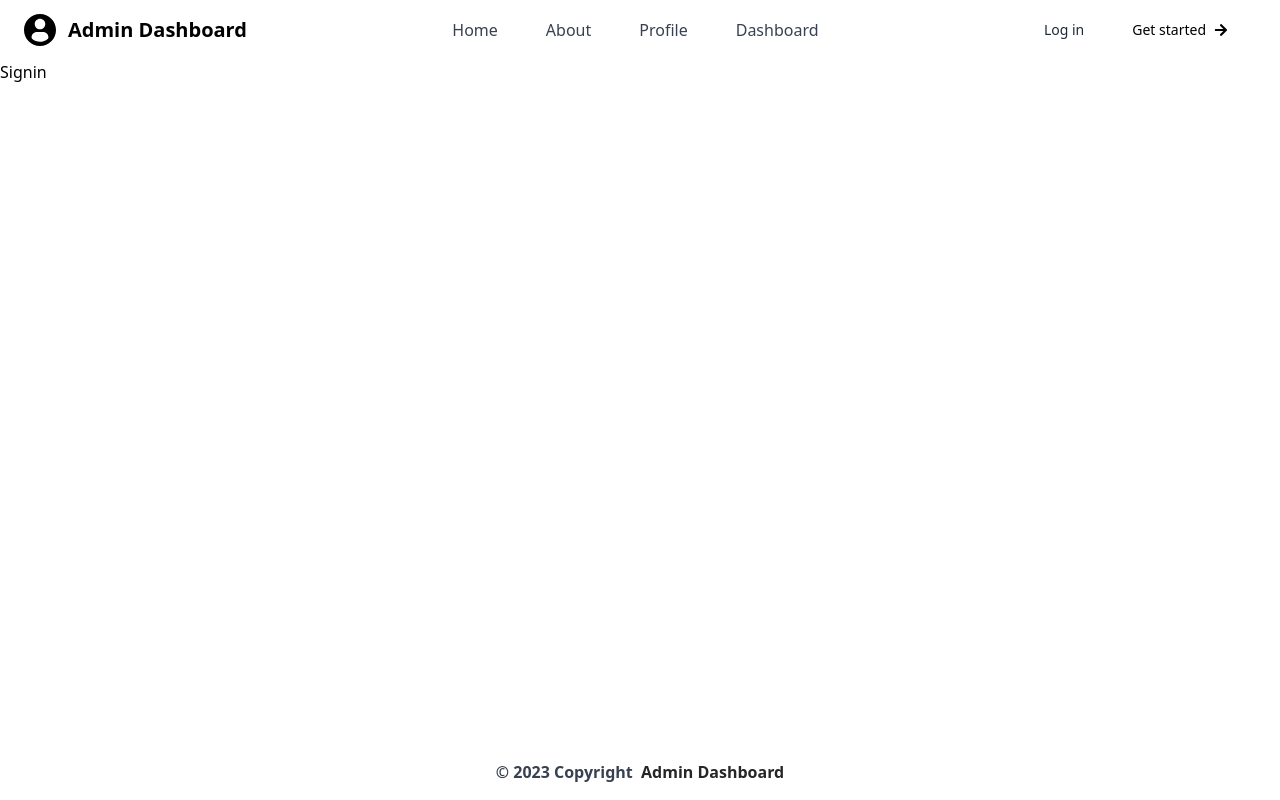
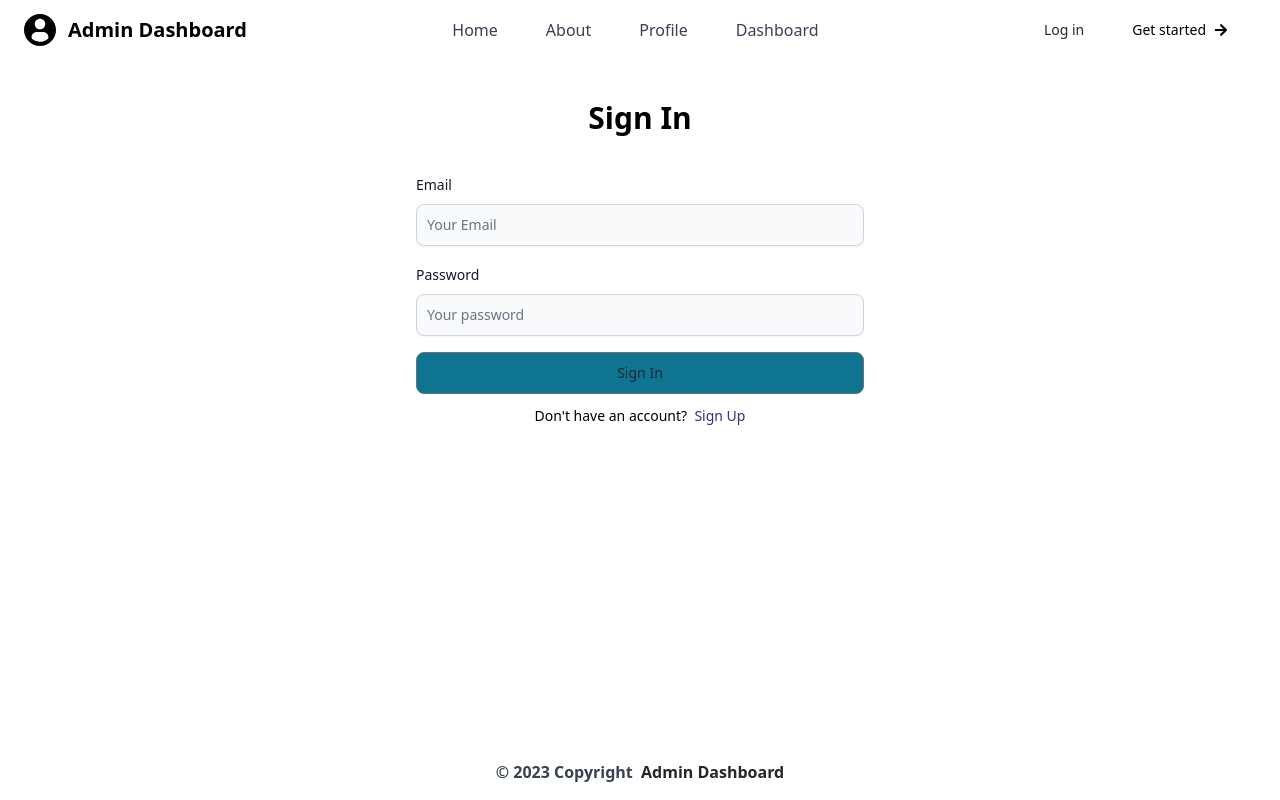
Before and after one commit to mohd-shibilicv/React-Redux-JWT---Admin-Dashboard, a React (Vite) app in the folder react-crud-admin/: page /signin in a window 1280 px wide. Built offline with nearby package versions, Linux system fonts and the light colour scheme.

Commit message:
Sign In UI and functionality Completed

```diff
--- a/package.json
+++ b/package.json
@@ -17,6 +17,7 @@
     "express": "^4.18.2",
     "jsonwebtoken": "^9.0.2",
     "mongoose": "^8.0.3",
-    "nodemon": "^3.0.2"
+    "nodemon": "^3.0.2",
+    "react-toastify": "^9.1.3"
   }
 }
--- a/react-crud-admin/src/pages/Signin.jsx
+++ b/react-crud-admin/src/pages/Signin.jsx
@@ -1,7 +1,123 @@
-import React from 'react'
+import React, { useState } from "react";
+import { Button, Checkbox, Label, TextInput } from "flowbite-react";
+import { Link, useNavigate } from "react-router-dom";
 
 export default function Signin() {
+  const [formData, setFormData] = useState({});
+  const [error, setError] = useState(false);
+  const [errorMessage, setErrorMessage] = useState("");
+  const [loading, setLoading] = useState(false);
+  const navigate = useNavigate();
+
+  const handleChange = (e) => {
+    setFormData({ ...formData, [e.target.id]: e.target.value });
+  };
+
+  const handleSubmit = async (e) => {
+    e.preventDefault();
+    try {
+      setLoading(true);
+      setError(false);
+      const res = await fetch("/api/auth/signin", {
+        method: "POST",
+        headers: {
+          "Content-Type": "application/json",
+        },
+        body: JSON.stringify(formData),
+      });
+      const data = await res.json();
+      setLoading(false);
+      if (data.success === false) {
+        setError(true);
+        setErrorMessage(data.message);
+        return;
+      }
+      navigate('/')
+    } catch (error) {
+      setLoading(false);
+      setError(true);
+    }
+  };
+
   return (
-    <div>Signin</div>
-  )
+    <>
+      <h1 className="flex justify-center text-3xl mt-10 font-bold">Sign In</h1>
+      <div className="flex justify-center mt-5">
+        <form
+          className="w-full flex max-w-md flex-col gap-4"
+          onSubmit={handleSubmit}
+        >
+          <div>
+            {error && (
+              <div
+                className="mt-2 rounded-lg bg-red-100 py-4 px-6 text-base text-red-700"
+                role="alert"
+              >
+                {errorMessage}
+              </div>
+            )}
+          </div>
+          <div>
+            <div className="mb-2 block">
+              <Label htmlFor="email" value="Email" />
+            </div>
+            <TextInput
+              id="email"
+              type="email"
+              placeholder="Your Email"
+              onChange={handleChange}
+              required
+              shadow
+            />
+          </div>
+          <div>
+            <div className="mb-2 block">
+              <Label htmlFor="password" value="Password" />
+            </div>
+            <TextInput
+              id="password"
+              type="password"
+              placeholder="Your password"
+              onChange={handleChange}
+              required
+              shadow
+            />
+          </div>
+          {/* <div className="flex items-center gap-2">
+          <Checkbox id="agree" />
+          <Label htmlFor="agree" className="flex">
+            I agree with the&nbsp;
+            <Link to="/" className="text-cyan-600 hover:underline dark:text-cyan-500">
+              terms and conditions
+            </Link>
+          </Label>
+        </div> */}
+          <Button
+            className="border border-gray-500 transition ease-in-out text-gray-800 hover:bg-gray-800 hover:text-white hover:border-gray-800 disabled:cursor-not-allowed"
+            type="submit"
+            disabled={loading ? true : false}
+          >
+            {loading ? (
+              <div
+                className="inline-block h-5 w-5 animate-spin rounded-full border-4 border-solid border-current border-r-transparent align-[-0.125em] motion-reduce:animate-[spin_1.5s_linear_infinite]"
+                role="status"
+              >
+                <span className="!absolute !-m-px !h-px !w-px !overflow-hidden !whitespace-nowrap !border-0 !p-0 ![clip:rect(0,0,0,0)]">
+                  Loading...
+                </span>
+              </div>
+            ) : (
+              <span>Sign In</span>
+            )}
+          </Button>
+        </form>
+      </div>
+      <div className="flex justify-center p-3">
+        <p className="text-sm">Don't have an account?&nbsp;&nbsp;</p>
+        <Link to="/signup" className="text-sm hover:underline text-indigo-900">
+          Sign Up
+        </Link>
+      </div>
+    </>
+  );
 }
--- a/react-crud-admin/src/pages/Signup.jsx
+++ b/react-crud-admin/src/pages/Signup.jsx
@@ -1,6 +1,6 @@
 import { Button, Checkbox, Label, TextInput } from "flowbite-react";
 import { useReducer } from "react";
-import { Link } from "react-router-dom";
+import { Link, useNavigate } from "react-router-dom";
 
 const initialState = {
   formData: {},
@@ -30,6 +30,7 @@ const reducer = (state, action) => {
 
 function useForm(initialState) {
   const [state, dispatch] = useReducer(reducer, initialState);
+  const navigate = useNavigate();
 
   const handleChange = (e) => {
     e.preventDefault();
@@ -79,6 +80,11 @@ function useForm(initialState) {
         dispatch({ type: "SET_ERROR", payload: true, errorMessage: "Something went wrong. try again!" });
         return;
       }
+      // toast.success('Account registered successfully!', {
+      //   position: toast.POSITION.TOP_RIGHT,
+      //   autoClose: 3000,
+      // });
+      navigate('/signin')
     } catch (error) {
       dispatch({ type: "SET_LOADING", payload: false });
       throw error;
```
Also changed, not shown: 1 other file (tests, documents, lock files or other folders).
